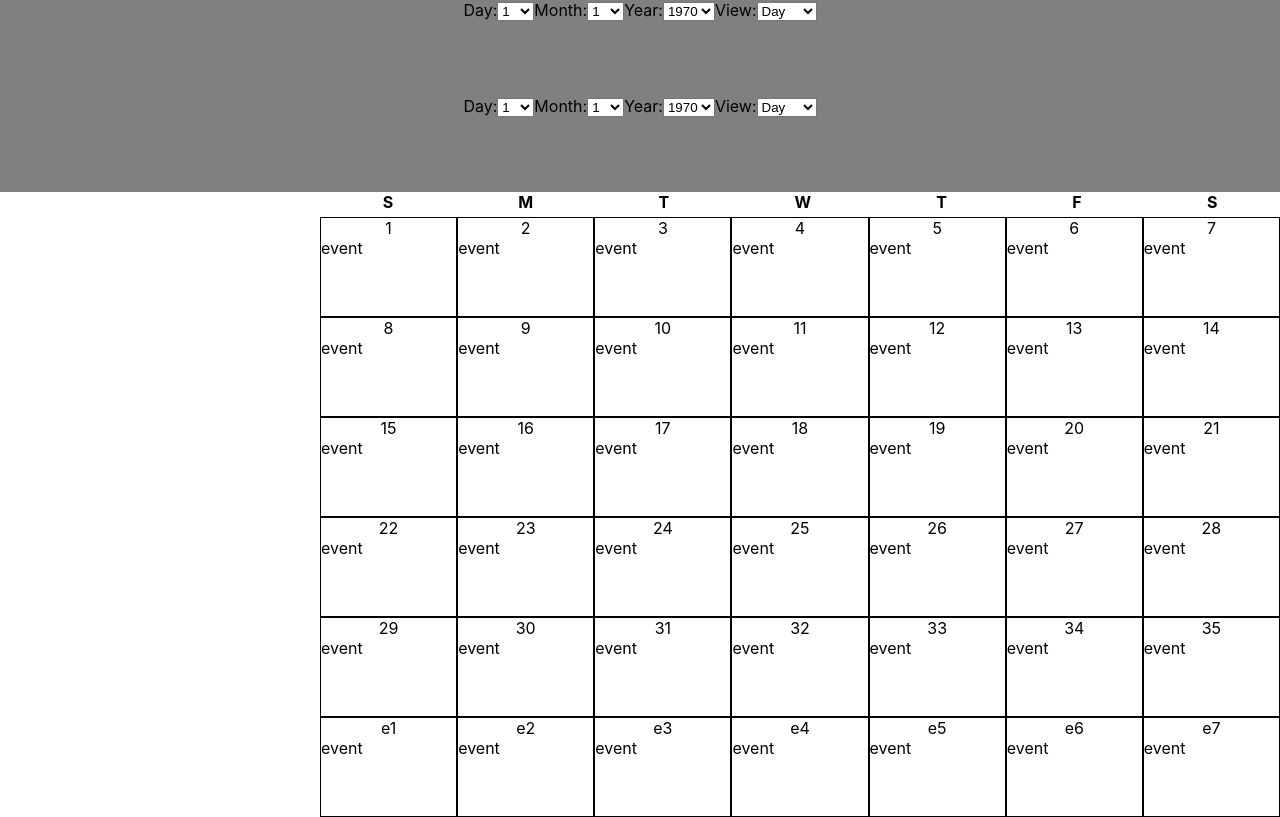
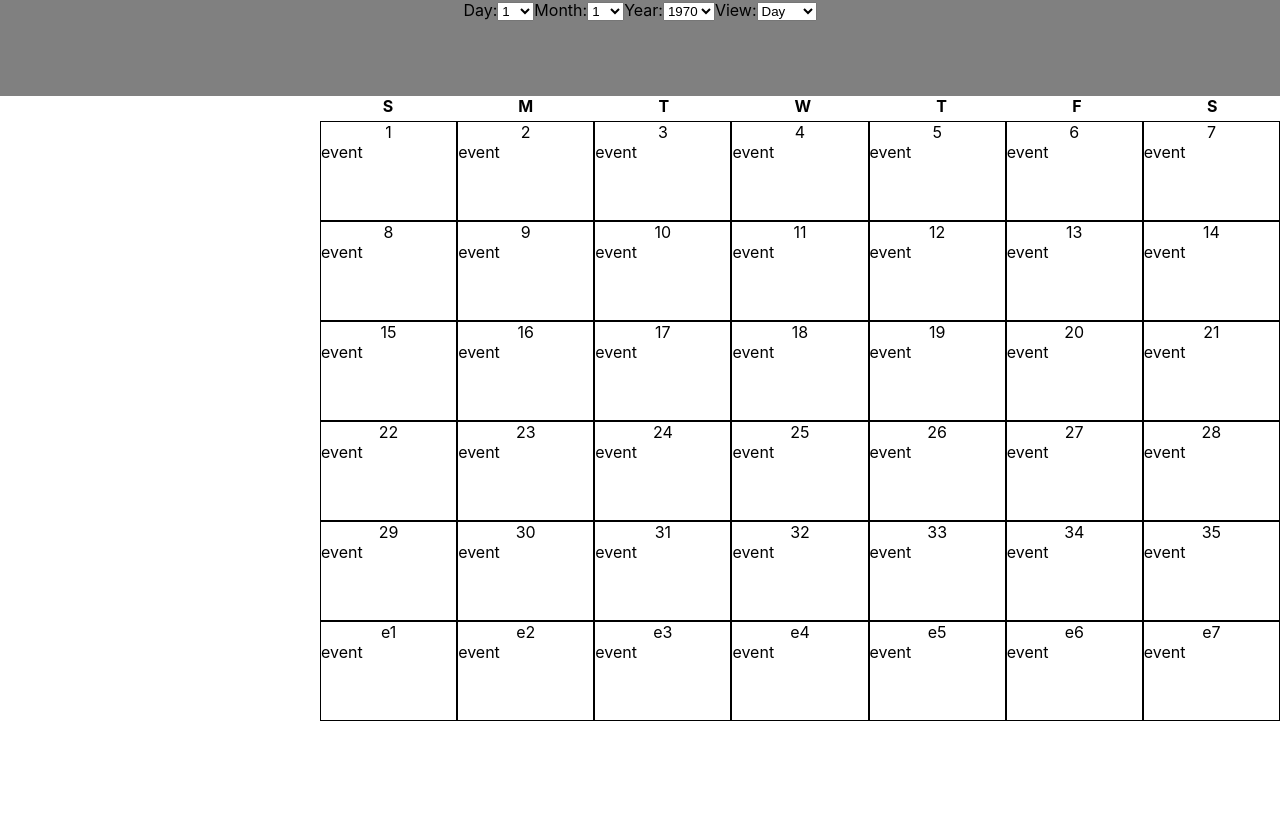
Before and after one commit to Aleksq7-M/phase-3-project-frontend, a React (Create React App) app: page /m/1/1/1 in a window 1280 px wide. Built offline with nearby package versions, Linux system fonts and the light colour scheme.

Commit message:
Implement header state

```diff
--- a/src/components/App.js
+++ b/src/components/App.js
@@ -39,9 +39,17 @@ function App() {
   //   .then(resp => console.log(resp))
   // })
 
+  function handleDateChange(name, value){
+    const updatedDate = {
+      ...date,
+      [name]: value
+    }
+    setDate(updatedDate)
+  }
+
   return (
     <div className="App">
-      <Header />
+      <Header date={date} onDateChange={handleDateChange}/>
       <Routes>
           <Route exact path='/' element={<HomeRedirect/>}/>
           <Route exact path='/m/:DD/:MM/:YYYY' element={<MonthView/>}/>
--- a/src/components/Header.js
+++ b/src/components/Header.js
@@ -9,26 +9,31 @@ const Background = styled.div`
 
 `
 
-function Header ({params}) {
+function Header ({date, onDateChange}) {
+
+    function handleChange(event){
+        const {name, value} = event.target
+        onDateChange(name, value)
+    }
 
     const dayOptions = [];
     for (let i=1; i<32; i++){
         dayOptions.push(
-            <option name={`${i}`} value={i<10?`0${i}`:`${i}`}>{i}</option>
+            <option key = {i} name={`${i}`} value={i<10?`0${i}`:`${i}`}>{i}</option>
         )
     }
 
     const monthOptions = [];
     for (let i=1; i<13; i++){
         monthOptions.push(
-            <option name={`${i}`} value={i<10?`0${i}`:`${i}`}>{i}</option>
+            <option key={i} name={`${i}`} value={i<10?`0${i}`:`${i}`}>{i}</option>
         )
     }
 
     const yearOptions = [];
     for (let i=1970; i<2039;i++){
         yearOptions.push(
-            <option name={`${i}`} value={i}>{i}</option>
+            <option key={i} name={`${i}`} value={i}>{i}</option>
         )
     }
 
@@ -36,19 +41,19 @@ function Header ({params}) {
         <Background>
             <label htmlFor='day-select'>
                 Day:
-                <select name='day' id='day-select'>
+                <select name='day' id='day-select' value={date.day} onChange={handleChange}>
                     {dayOptions}
                 </select>
             </label>
             <label htmlFor='month-select'>
                 Month:
-                <select name='month' id='month-select'>
+                <select name='month' id='month-select' value={date.month} onChange={handleChange}>
                     {monthOptions}
                 </select>
             </label>
             <label htmlFor='year-select'>
                 Year:
-                <select name='year' id='year-select'>
+                <select name='year' id='year-select' value={date.year} onChange={handleChange}>
                     {yearOptions}
                 </select>
             </label>
--- a/src/components/MonthView.js
+++ b/src/components/MonthView.js
@@ -1,7 +1,6 @@
 import React from 'react';
 import { useParams } from 'react-router-dom';
 import styled from 'styled-components';
-import Header from './Header';
 import Day from './Day';
 
 const MonthContainer = styled.div`
@@ -42,8 +41,6 @@ function MonthView() {
 
 
     return(
-        <div>
-            <Header params={params} />
         <MonthContainer>
             <Calendar>
                 <CalendarHeader id='week0'>
@@ -111,7 +108,6 @@ function MonthView() {
                 </Week>
             </Calendar>
         </MonthContainer>
-        </div>
     )
 }
 
```
Lines whose indentation alone changed are shown as unchanged.
